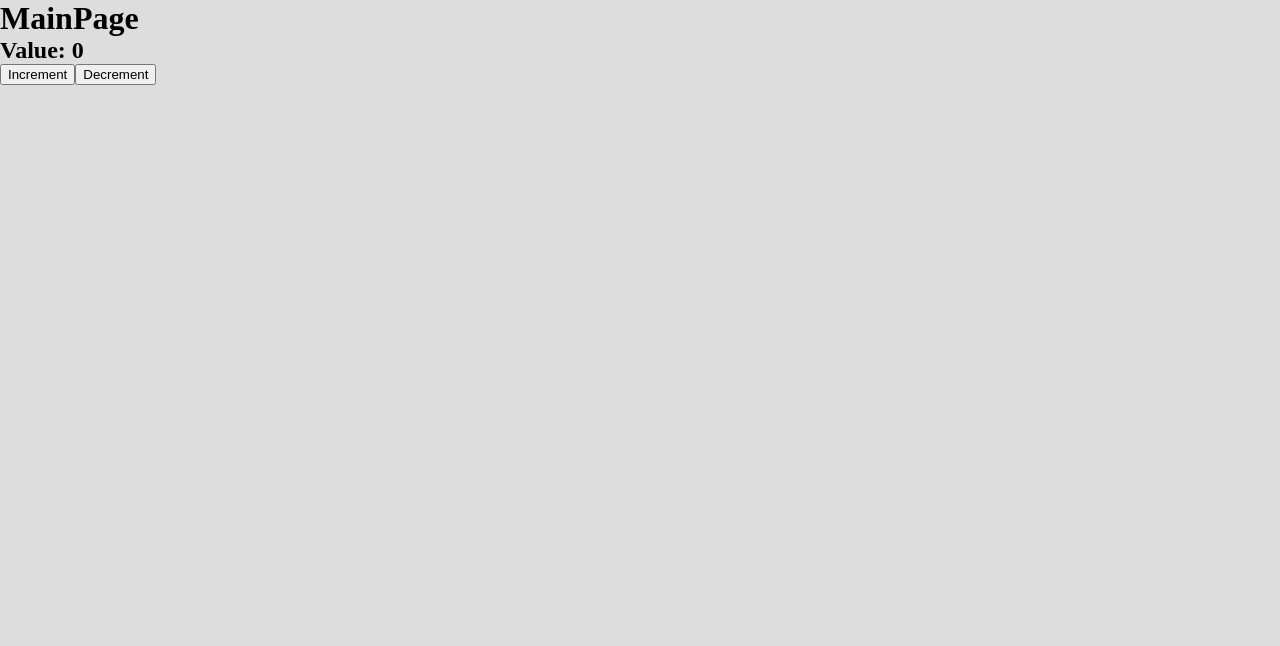
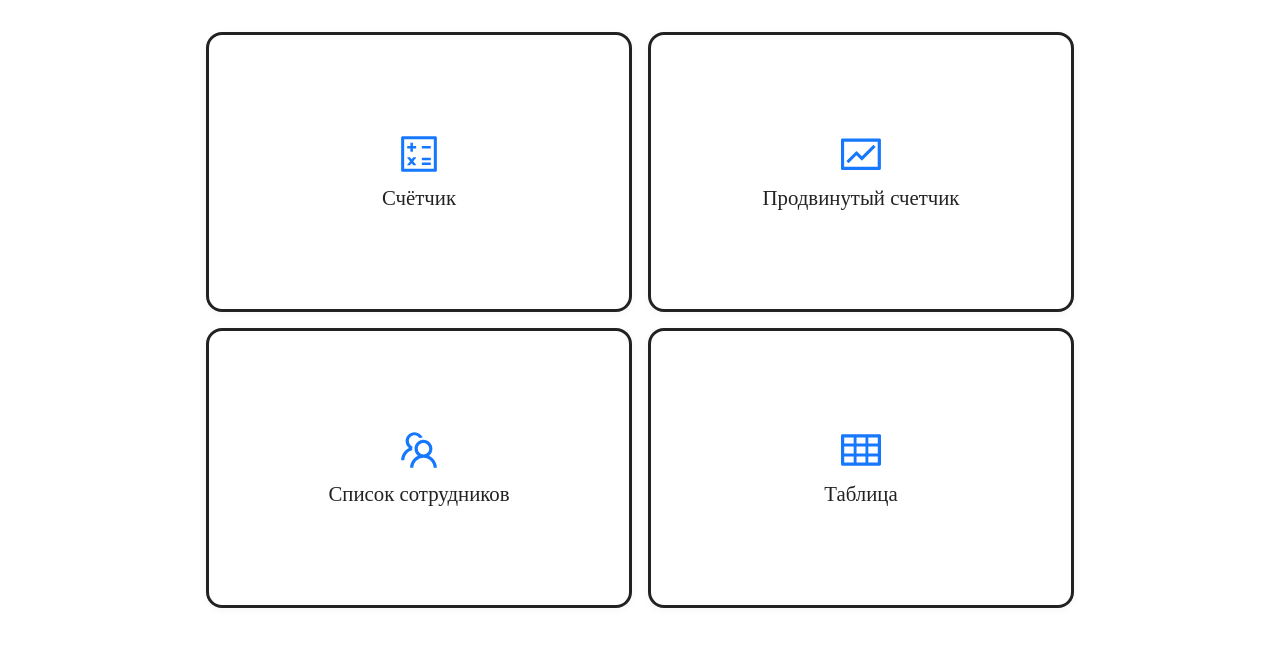
Before and after one commit to BairamovTimur/trainy-project, a React (Vite) app: page / in a window 1280 px wide. Shown: the top 646 px of the page. Built offline with nearby package versions, Linux system fonts and the light colour scheme.

Commit message:
task1_oleg first commit

```diff
--- a/package.json
+++ b/package.json
@@ -17,12 +17,14 @@
 		"test_coverage": "vitest run --coverage"
 	},
 	"dependencies": {
+		"@ant-design/icons": "^5.6.1",
 		"@reduxjs/toolkit": "^2.6.1",
 		"axios": "^1.8.4",
 		"react": "^19.0.0",
 		"react-dom": "^19.0.0",
 		"react-redux": "^9.2.0",
-		"react-router": "^7.5.0"
+		"react-router": "^7.5.0",
+		"react-router-dom": "^7.5.3"
 	},
 	"devDependencies": {
 		"@eslint/js": "^9.21.0",
--- a/src/app/routes/app-routes.tsx
+++ b/src/app/routes/app-routes.tsx
@@ -1,10 +1,22 @@
-import { Navigate, Route, Routes } from 'react-router';
+import { Navigate, Route, Routes } from 'react-router-dom';
+// ... existing code ...
 import { MainPage } from '@/pages';
+import AdvancedCounterPage from '@/pages/AdvancedCounterPage';
+import CounterPage from '@/pages/CounterPage';
+import EmployeesListPage from '@/pages/EmployeesListPage';
+import TablePage from '@/pages/TablePage';
 import { ROOT_ROUTES, ROUTES } from '@/shared/routes';
 
 export const AppRoutes = () => (
 	<Routes>
 		<Route element={<MainPage />} path={ROUTES.MAIN.MAIN} />
+		<Route element={<CounterPage />} path={ROUTES.COUNTER.MAIN} />
+		<Route
+			element={<AdvancedCounterPage />}
+			path={ROUTES.ADVANCED_COUNTER.MAIN}
+		/>
+		<Route element={<EmployeesListPage />} path={ROUTES.EMPLOYEES.MAIN} />
+		<Route element={<TablePage />} path={ROUTES.TABLE.MAIN} />
 		<Route element={<Navigate replace to={ROOT_ROUTES.MAIN} />} path='*' />
 	</Routes>
 );
--- /dev/null
+++ b/src/pages/AdvancedCounterPage.tsx
@@ -0,0 +1,7 @@
+const AdvancedCounterPage = () => (
+	<div>
+		<h1>Продвинутый счетчик</h1>
+	</div>
+);
+
+export default AdvancedCounterPage;
--- /dev/null
+++ b/src/pages/CounterPage.tsx
@@ -0,0 +1,28 @@
+import { useDispatch, useSelector } from 'react-redux';
+import { decrement, increment } from '@/store/test';
+import { testValue } from '@/store/test/test.selector';
+
+const CounterPage = () => {
+	const dispatch = useDispatch();
+	const value = useSelector(testValue);
+
+	return (
+		<div
+			style={{
+				alignItems: 'center',
+				display: 'flex',
+				flexDirection: 'column',
+				padding: 32,
+			}}
+		>
+			<h1>Счётчик</h1>
+			<h2>Value: {value}</h2>
+			<div style={{ display: 'flex', gap: 16 }}>
+				<button onClick={() => dispatch(increment())}>Increment</button>
+				<button onClick={() => dispatch(decrement())}>Decrement</button>
+			</div>
+		</div>
+	);
+};
+
+export default CounterPage;
--- /dev/null
+++ b/src/pages/EmployeesListPage.tsx
@@ -0,0 +1,7 @@
+const EmployeesListPage = () => (
+	<div>
+		<h1>Список сотрудников</h1>
+	</div>
+);
+
+export default EmployeesListPage;
--- a/src/pages/MainPage/MainPage.tsx
+++ b/src/pages/MainPage/MainPage.tsx
@@ -1,20 +1,54 @@
-import { useDispatch, useSelector } from 'react-redux';
-import { decrement, increment, testValue } from '@/store/test';
+import { Link } from 'react-router-dom';
+import { ROUTES } from '@/shared/routes';
+import {
+	CalculatorOutlined,
+	FundOutlined,
+	TeamOutlined,
+	TableOutlined,
+} from '@ant-design/icons';
 
 import styles from './styles.module.css';
 
-export const MainPage = () => {
-	const dispatch = useDispatch();
-	const value = useSelector(testValue);
+const blocks = [
+	{
+		ariaLabel: 'Перейти на страницу Счётчик',
+		icon: <CalculatorOutlined aria-hidden='true' className={styles.icon} />,
+		title: 'Счётчик',
+		to: ROUTES.COUNTER.MAIN,
+	},
+	{
+		ariaLabel: 'Перейти на страницу Продвинутый счетчик',
+		icon: <FundOutlined aria-hidden='true' className={styles.icon} />,
+		title: 'Продвинутый счетчик',
+		to: ROUTES.ADVANCED_COUNTER.MAIN,
+	},
+	{
+		ariaLabel: 'Перейти на страницу Список сотрудников',
+		icon: <TeamOutlined aria-hidden='true' className={styles.icon} />,
+		title: 'Список сотрудников',
+		to: ROUTES.EMPLOYEES.MAIN,
+	},
+	{
+		ariaLabel: 'Перейти на страницу Таблица',
+		icon: <TableOutlined aria-hidden='true' className={styles.icon} />,
+		title: 'Таблица',
+		to: ROUTES.TABLE.MAIN,
+	},
+];
 
-	return (
-		<div className={styles.container}>
-			<h1>MainPage</h1>
-			<div>
-				<h2>Value: {value}</h2>
-				<button onClick={() => dispatch(increment())}>Increment</button>
-				<button onClick={() => dispatch(decrement())}>Decrement</button>
-			</div>
-		</div>
-	);
-};
+export const MainPage = () => (
+	<div className={styles.container}>
+		{blocks.map(({ ariaLabel, icon, title, to }) => (
+			<Link
+				aria-label={ariaLabel}
+				className={styles.gridItem}
+				key={to}
+				tabIndex={0}
+				to={to}
+			>
+				{icon}
+				<span>{title}</span>
+			</Link>
+		))}
+	</div>
+);
--- a/src/pages/MainPage/styles.module.css
+++ b/src/pages/MainPage/styles.module.css
@@ -1,5 +1,55 @@
 .container {
+	display: grid;
+	grid-template-columns: repeat(2, 1fr);
+	grid-template-rows: repeat(2, 1fr);
+	gap: 16px;
 	width: 100%;
-	height: 100%;
-	background-color: #ddd;
-}
+	max-width: 900px;
+	margin: 0 auto;
+	padding: 32px 16px;
+	min-height: 80vh;
+	box-sizing: border-box;
+  }
+
+  .gridItem {
+	display: flex;
+	flex-direction: column;
+	align-items: center;
+	justify-content: center;
+	border: 3px solid #222;
+	border-radius: 16px;
+	background: #fff;
+	color: #222;
+	text-decoration: none;
+	font-size: 1.3rem;
+	font-weight: 500;
+	min-height: 180px;
+	transition: box-shadow 0.2s, transform 0.2s;
+	box-shadow: 0 2px 8px rgba(0,0,0,0.04);
+	cursor: pointer;
+  }
+
+  .gridItem:focus,
+  .gridItem:hover {
+	box-shadow: 0 4px 16px rgba(0,0,0,0.10);
+	transform: translateY(-2px) scale(1.03);
+	outline: none;
+	border-color: #1677ff;
+  }
+
+  .icon {
+	font-size: 2.5rem;
+	margin-bottom: 12px;
+	color: #1677ff;
+  }
+
+  @media (max-width: 700px) {
+	.container {
+	  grid-template-columns: 1fr;
+	  grid-template-rows: repeat(4, 1fr);
+	}
+	.gridItem {
+	  min-height: 120px;
+	  font-size: 1.1rem;
+	}
+  }
--- /dev/null
+++ b/src/pages/TablePage.tsx
@@ -0,0 +1,7 @@
+const TablePage = () => (
+	<div>
+		<h1>Таблица</h1>
+	</div>
+);
+
+export default TablePage;
--- a/src/shared/routes/ROUTES.ts
+++ b/src/shared/routes/ROUTES.ts
@@ -1,9 +1,26 @@
+// ... existing code ...
 export const ROOT_ROUTES = {
+	ADVANCED_COUNTER: '/advanced-counter',
+	COUNTER: '/counter',
+	EMPLOYEES: '/employees',
 	MAIN: '/',
+	TABLE: '/table',
 } as const;
 
 export const ROUTES = {
+	ADVANCED_COUNTER: {
+		MAIN: ROOT_ROUTES.ADVANCED_COUNTER,
+	},
+	COUNTER: {
+		MAIN: ROOT_ROUTES.COUNTER,
+	},
+	EMPLOYEES: {
+		MAIN: ROOT_ROUTES.EMPLOYEES,
+	},
 	MAIN: {
 		MAIN: ROOT_ROUTES.MAIN,
 	},
+	TABLE: {
+		MAIN: ROOT_ROUTES.TABLE,
+	},
 } as const;
```
Also changed, not shown: 2 other files (tests, documents, lock files or other folders).
